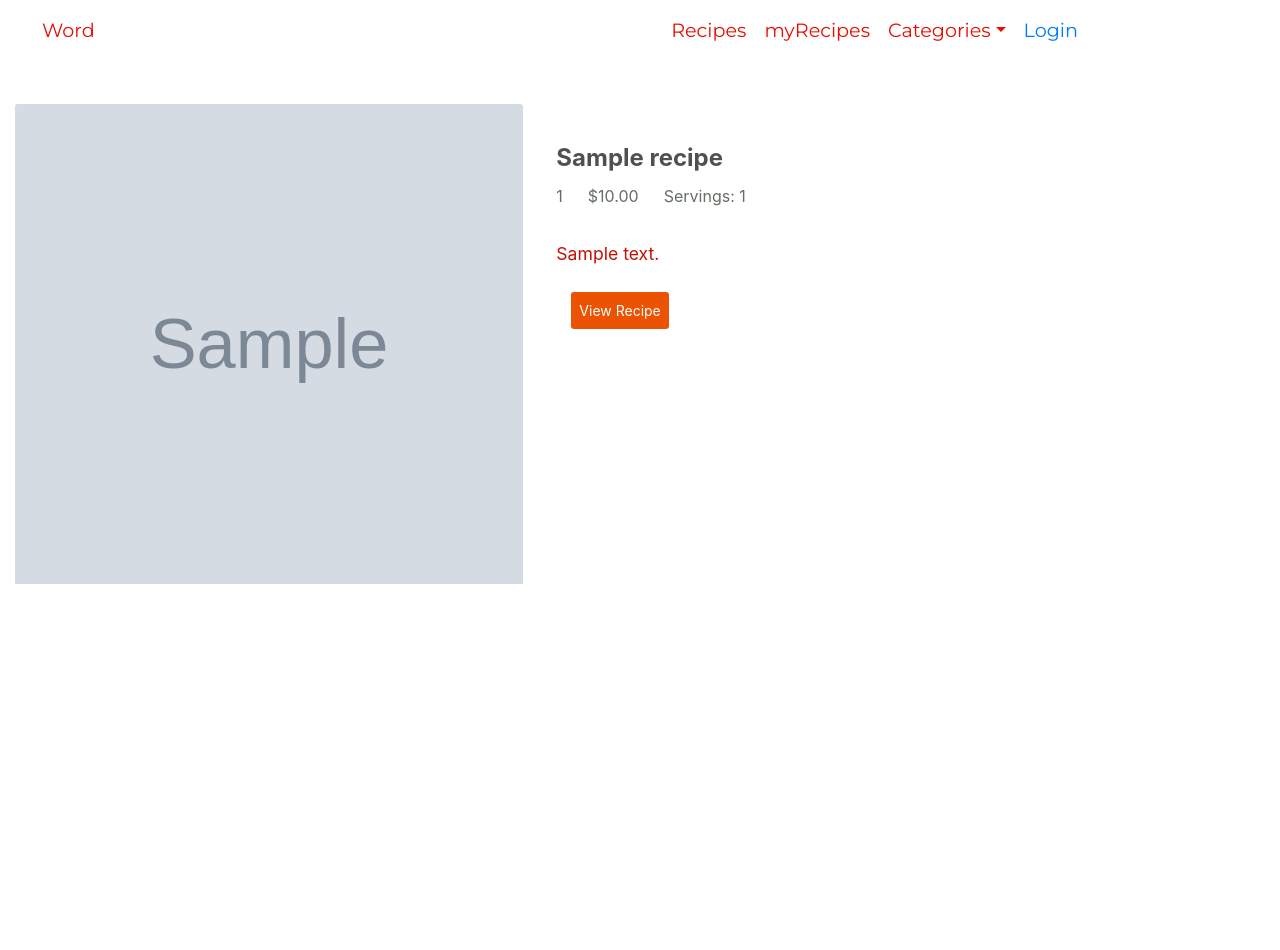
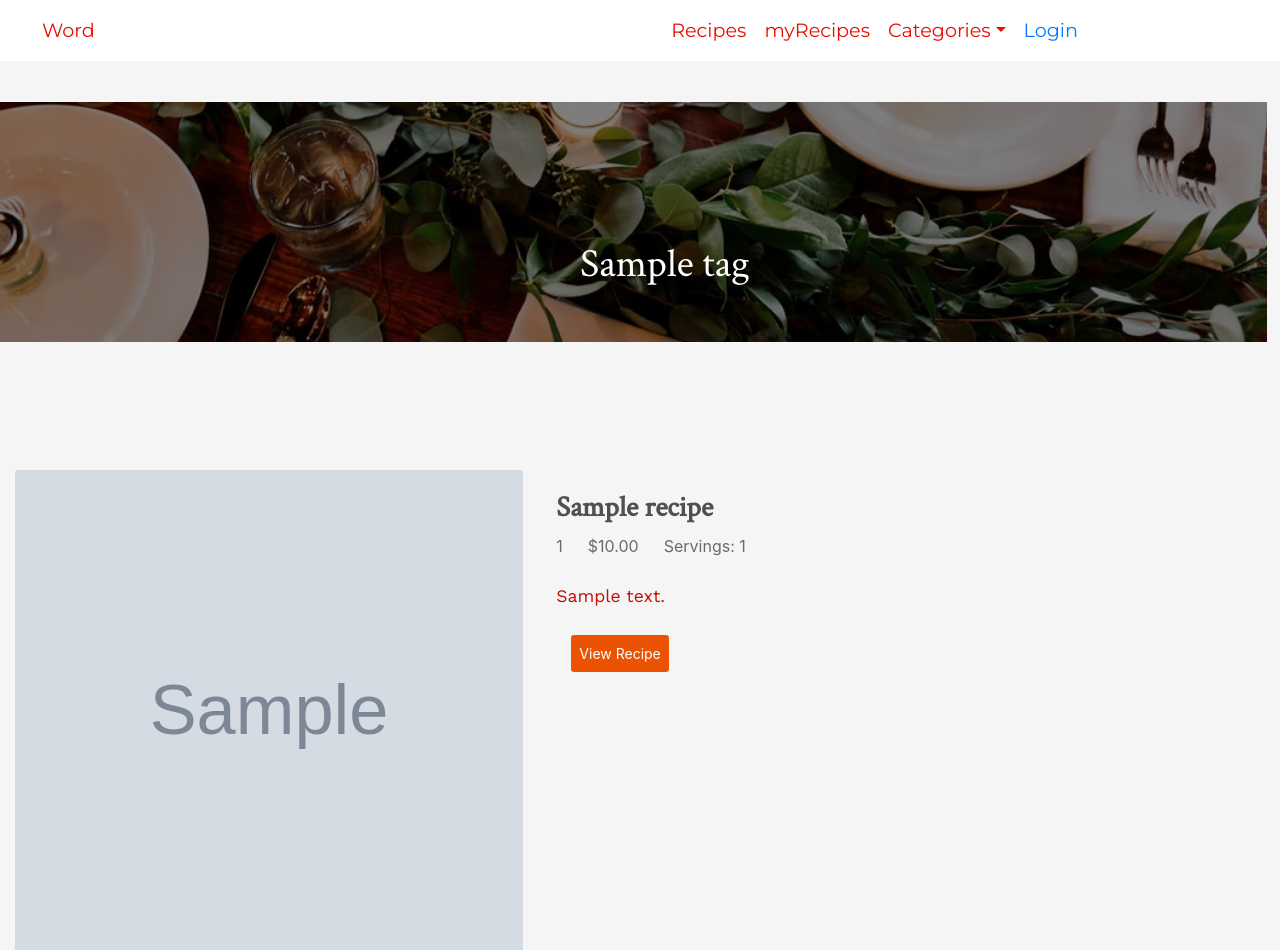
Before and after one commit to gDoe24/recipe-app-api, a Django app: page /all_recipes/tags/1/ in a window 1280 px wide. Before the commit the page ends 584 px from the top, so only its background shows below. Run offline with Django 3.2, Linux system fonts and the light colour scheme; tables that the repository leaves empty hold one stand-in row (values such as "Sample post"); grey boxes marked "Sample" are stand-in pictures; some libraries are stand-ins or nearby versions.

Commit message:
More Styling

```diff
--- a/app/core/static/css/shop-homepage.css
+++ b/app/core/static/css/shop-homepage.css
@@ -6,6 +6,9 @@
 
  {% load static %}
 main {
+  background-color: #f5f5f5;
+}
+body{
   background-color: #f5f5f5;
 }
 .bd-placeholder-img {
@@ -189,14 +192,29 @@ main {
   }
 
   /* Styling sortby_tags page*/
-
+  #tag-jumbo-img{
+    width:99vw;
+    height:30vh;
+    object-fit: cover;
+    filter:brightness(50%);
+  }
+  .tag-jumbo-title{
+    font-family: 'Crimson Text', serif;
+    position: absolute;
+    width:200px;
+    top: 30%;
+    left:50%;
+    transform: translate(-30%,0);
+    z-index:3;
+  }
   .tag-rec-img{
     object-fit: cover;
     height:60vh;
     width:100%;
   }
   .tag-rec-title a{
-    font-size: 1.5rem;
+    font-family: 'Crimson Text', serif;
+    font-size: 1.8rem;
     color:#505050;
   }
   .tag-rec-details p{
@@ -206,6 +224,7 @@ main {
   color:#c50F05!important;
  }
  .tag-rec-desc{
+  font-family: 'Work Sans', sans-serif;
   font-size:1.1rem;
   line-height:1.6;
   text-align: left;
--- a/app/recipe/templates/recipe/sortby_tags.html
+++ b/app/recipe/templates/recipe/sortby_tags.html
@@ -6,14 +6,14 @@
 
 {% for recipe in recipes %}
   {% if forloop.counter0|divisibleby:2 %}
-      <div class="row tag-rec-row col-12 justify-content-start pt-5">
+      <div class="row tag-rec-row col-12 justify-content-start">
           <div class="col-md-5 p-0">
             <a href="{% url 'detail' recipe.id %}"><img class="bd-placeholder-img tag-rec-img card-img-top"  src="{{ recipe.image.url }}" width="100%" role="img"></a>
           </div>
 
             <div class="col-md-5 px-5 tag-rec-body">
               <div class="row">
-            	<h1 class="pt-4 tag-rec-title"><a href="{% url 'detail' recipe.id %}"><strong>{{recipe.title}}</strong></a></h1>
+            	<h1 class="pt-2 tag-rec-title"><a href="{% url 'detail' recipe.id %}"><strong>{{recipe.title}}</strong></a></h1>
             </div>
 
               <div class="row tag-rec-details">
@@ -21,7 +21,7 @@
               </div>
 
               <div class="row">
-              <p class="tag-rec-desc pt-3 pb-2">{{recipe.description}}</p>
+              <p class="tag-rec-desc pt-2 pb-2">{{recipe.description}}</p>
             </div>
 
               <div class="d-flex justify-content-between align-items-center">
--- a/app/recipe/templates/recipe/tag_detail.html
+++ b/app/recipe/templates/recipe/tag_detail.html
@@ -6,7 +6,16 @@
 {% include 'user/head.html' %}
 
 {% include 'user/header.html' %}
+<body>
+	<div class="img-fluid justify-content-center text-white" style="margin-top:8%;
+    margin-bottom: 10%; "><img id="tag-jumbo-img" src="{% static 'dinner.jpg' %}">
+		<h1 class="tag-jumbo-title">{{tag.name}}</h1>
+	</div>
+<main>
 
 
-	<h1>{{tag.name}}</h1>
+
 	{% include 'recipe/sortby_tags.html' %}
+
+</main>
+</body>
--- a/app/user/templates/user/head.html
+++ b/app/user/templates/user/head.html
@@ -9,6 +9,8 @@
     <link rel="stylesheet" href="https://stackpath.bootstrapcdn.com/bootstrap/4.4.1/css/bootstrap.min.css" integrity="sha384-Vkoo8x4CGsO3+Hhxv8T/Q5PaXtkKtu6ug5TOeNV6gBiFeWPGFN9MuhOf23Q9Ifjh" crossorigin="anonymous">
     <link href="https://stackpath.bootstrapcdn.com/font-awesome/4.7.0/css/font-awesome.min.css" rel="stylesheet">
     <link href="https://fonts.googleapis.com/css?family=Arvo:400i|Montserrat|Raleway:400i&display=swap" rel="stylesheet">
+    <link href="https://fonts.googleapis.com/css?family=Crimson+Text|Work+Sans:400,700" rel="stylesheet">
+
     <link href="album.css" rel="stylesheet">
     <link href="{% static 'css/shop-homepage.css'%}" rel="stylesheet">
 
```
Also changed, not shown: app/core/static/dinner.jpg (added).
